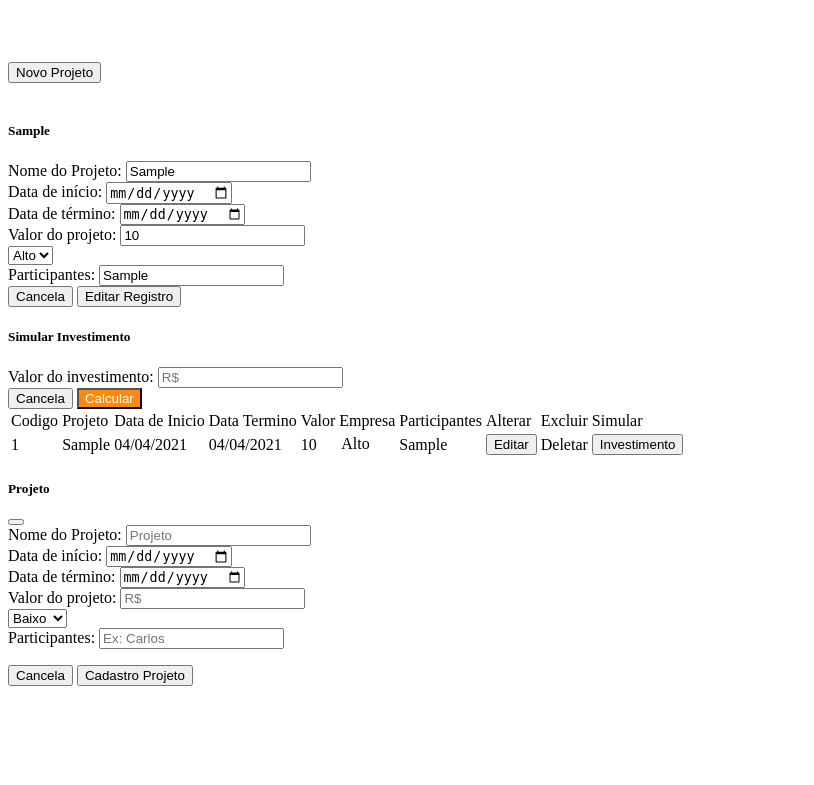
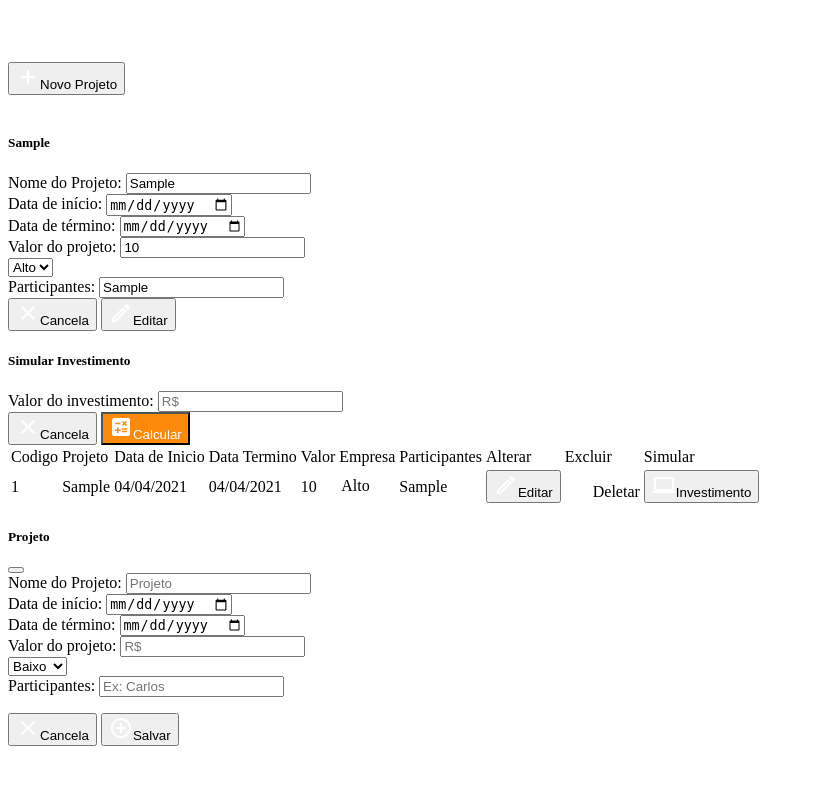
Before and after one commit to Fernandopinage/PHP-MVC-GERENCIAMENTO, a PHP site: page /gerenciamento/php/projeto.php in a window 1280 px wide. Shown: the top 785 px of the page, without its empty margins (0-814 px from the left). Run offline with PHP 8.4, Linux system fonts and the light colour scheme; tables that the repository leaves empty or names only in its code hold one stand-in row (values such as "Sample post").

Commit message:
icons nos buttons

```diff
--- a/app/ajax/delete.php
+++ b/app/ajax/delete.php
@@ -6,7 +6,7 @@ $projeto = new Projeto();
 if(isset($_GET['id'])){
     $id = filter_input(INPUT_GET, 'id');
     $projeto->deleteProjeto($id);
-    echo "<script>alert('ALUNO DELETADO COM SUCESSO!');window.location = 'http://localhost/gerenciamento/app/php/index.php?p=projeto/';</script>";
+    echo "<script>alert('REGISTRO DELETADO COM SUCESSO');window.location = 'http://localhost/gerenciamento/app/php/index.php?p=projeto/';</script>";
 
 
 };
--- a/app/dao/Projeto.php
+++ b/app/dao/Projeto.php
@@ -19,6 +19,9 @@ class Projeto  extends Dao{
         $insert->bindValue(":participantes",$ClassProjeto->getParticipantes());
         $insert->execute();
 
+        $_SESSION["msg"] = "REGISTRO SALVO COM SUCESSO";
+
+        header('location: http://localhost/gerenciamento/app/php/index.php?p=projeto/');
     }
 
     public function selectProjeto(){
@@ -57,7 +60,7 @@ class Projeto  extends Dao{
         $update->bindValue(":empresa",$ClassProjeto->getEmpresa());
         $update->bindValue(":participantes",$ClassProjeto->getParticipantes());
         $update->execute();
-
+        header('location: http://localhost/gerenciamento/app/php/index.php?p=projeto/');
     }
 
     public function deleteProjeto($id){
--- a/app/layout/header.php
+++ b/app/layout/header.php
@@ -8,6 +8,7 @@
     <!-- Bootstrap CSS -->
     <script src="https://ajax.googleapis.com/ajax/libs/jquery/3.5.1/jquery.min.js"></script>
     <link href="https://cdn.jsdelivr.net/npm/bootstrap@5.0.0-beta3/dist/css/bootstrap.min.css" rel="stylesheet" integrity="sha384-eOJMYsd53ii+scO/bJGFsiCZc+5NDVN2yr8+0RDqr0Ql0h+rP48ckxlpbzKgwra6" crossorigin="anonymous">
+
     <title>Projeto</title>
   </head>
   <body>
--- a/app/php/projeto.php
+++ b/app/php/projeto.php
@@ -47,11 +47,37 @@ if (isset($_POST['editar'])) {
 
 <div class="container">
 
+    <div class="msg">
+
+        <?php
+        if (isset($_SESSION["msg"])) {
+
+            echo    '<div class="alert alert-success" role="alert" id="msg"> Registro salvo com sucesso </div>';
+        }
+
+        ?>
+
+        <script>
+            $(document).ready(function() {
+
+                setTimeout(function() {
+
+                    $("#msg").alert('close');
+                }, 3000);
+
+            });
+        </script>
+        <?php
+
+        unset($_SESSION["msg"]);
+        ?>
+
+    </div>
 
     <!-- Button trigger modal -->
     <div class="text-left">
         <button type="button" class="btn btn-success" data-bs-toggle="modal" data-bs-target="#exampleModal">
-            Novo Projeto
+            <img src="../img/outline_add_white_24dp.png">Novo Projeto
         </button>
     </div>
     <br>
@@ -102,9 +128,9 @@ if (isset($_POST['editar'])) {
 
                     </td>
                     <td><?php echo $obj->getParticipantes(); ?></td>
-                    <td><button type="button" class="btn btn-primary btn-sm" data-bs-toggle="modal" data-bs-target="#editar<?php echo $obj->getID(); ?>">Editar</button></td>
-                    <td><a class="btn btn-danger btn-sm" onclick="deletar('<?php echo $obj->getID(); ?>');">Deletar</a></td>
-                    <td><button type="button" class="btn btn-secondary btn-sm" data-bs-toggle="modal" data-bs-target="#simular<?php echo $obj->getID(); ?>">Investimento</button></td>
+                    <td><button type="button" class="btn btn-primary btn-sm" data-bs-toggle="modal" data-bs-target="#editar<?php echo $obj->getID(); ?>"><img src="../img/outline_edit_white_24dp.png">Editar</button></td>
+                    <td><a class="btn btn-danger btn-sm" onclick="deletar('<?php echo $obj->getID(); ?>');"> <img src="../img/outline_delete_outline_white_24dp.png"> Deletar</a></td>
+                    <td><button type="button" class="btn btn-secondary btn-sm" data-bs-toggle="modal" data-bs-target="#simular<?php echo $obj->getID(); ?>"><img src="../img/outline_laptop_white_24dp.png">Investimento</button></td>
                     </td>
                 </tr>
                 <!---------------------------------------------------- Modal Editar -------------------------------------------------------->
@@ -165,8 +191,8 @@ if (isset($_POST['editar'])) {
 
                             </div>
                             <div class="modal-footer">
-                                <button type="button" class="btn btn-danger btn-sm" data-bs-dismiss="modal">Cancela</button>
-                                <input type="submit" class="btn btn-primary btn-sm" value="Editar Registro" name="editar">
+                                <button type="button" class="btn btn-danger btn-sm" data-bs-dismiss="modal"><img src="../img/outline_close_white_24dp.png">Cancela</button>
+                                <button type="submit" class="btn btn-primary btn-sm" value="Editar Registro" name="editar"><img src="../img/outline_edit_white_24dp.png">Editar </button>
                             </div>
                             </form>
                         </div>
@@ -200,8 +226,8 @@ if (isset($_POST['editar'])) {
                     </div>
 
                     <div class="modal-footer">
-                        <button type="button" class="btn btn-danger btn-sm" data-bs-dismiss="modal">Cancela</button>
-                        <input type="button" class="btn btn btn-sm" id="calcular" name="calcular" value="Calcular" style="background-color: rgb(253,138,10); color:#fff;">
+                        <button type="button" class="btn btn-danger btn-sm" data-bs-dismiss="modal"><img src="../img/outline_close_white_24dp.png">Cancela</button>
+                        <button type="submit" class="btn btn btn-sm" id="calcular" name="calcular" value="Calcular" style="background-color: rgb(253,138,10); color:#fff;"><img src="../img/baseline_calculate_white_24dp.png">Calcular</button>
 
                     </div>
                 </form>
@@ -258,14 +284,23 @@ if (isset($_POST['editar'])) {
 
                     <div class="mb-3">
                         <label for="recipient-name" class="col-form-label">Participantes:</label>
-                        <input type="text" class="form-control" name="participantes" id="participantes" placeholder="Ex: Carlos ">
+                        <input type="text" class="form-control" name="participantes" id="participantes" data-role="tagsinput" placeholder="Ex: Carlos ">
                     </div>
 
             </div>
             <div class="modal-footer">
-                <button type="button" class="btn btn-danger btn-sm" data-bs-dismiss="modal">Cancela</button>
-                <input type="submit" class="btn btn-success btn-sm" value="Cadastro Projeto" name="cadastraprojeto">
+                <button type="button" class="btn btn-danger btn-sm" data-bs-dismiss="modal"><img src="../img/outline_close_white_24dp.png">Cancela</button>
+                <button type="submit" class="btn btn-success btn-sm" value="Cadastro Projeto" name="cadastraprojeto"><img src="../img/outline_add_circle_outline_white_24dp.png">Salvar</button>
             </div>
+            <script>
+                $('input').tagsinput({
+                    typeahead: {
+                        source: function(query) {
+                            return $.getJSON('citynames.json');
+                        }
+                    }
+                });
+            </script>
             </form>
         </div>
     </div>
@@ -278,6 +313,7 @@ if (isset($_POST['editar'])) {
         return ((event.charCode >= 48 && event.charCode <= 57) || (event.keyCode == 45 || event.charCode == 46))
     }
 </script>
+
 <script>
     function deletar(id) {
         var mensagem = 'Deseja deletar esse registro ?';
```
Also changed, not shown: app/img/baseline_calculate_white_24dp.png (added), app/img/outline_add_circle_outline_white_24dp.png (added), app/img/outline_add_white_24dp.png (added), app/img/outline_close_white_24dp.png (added), app/img/outline_delete_outline_white_24dp.png (added), app/img/outline_edit_white_24dp.png (added), app/img/outline_laptop_white_24dp.png (added), app/img/twotone_delete_outline_black_24dp.png (added).
